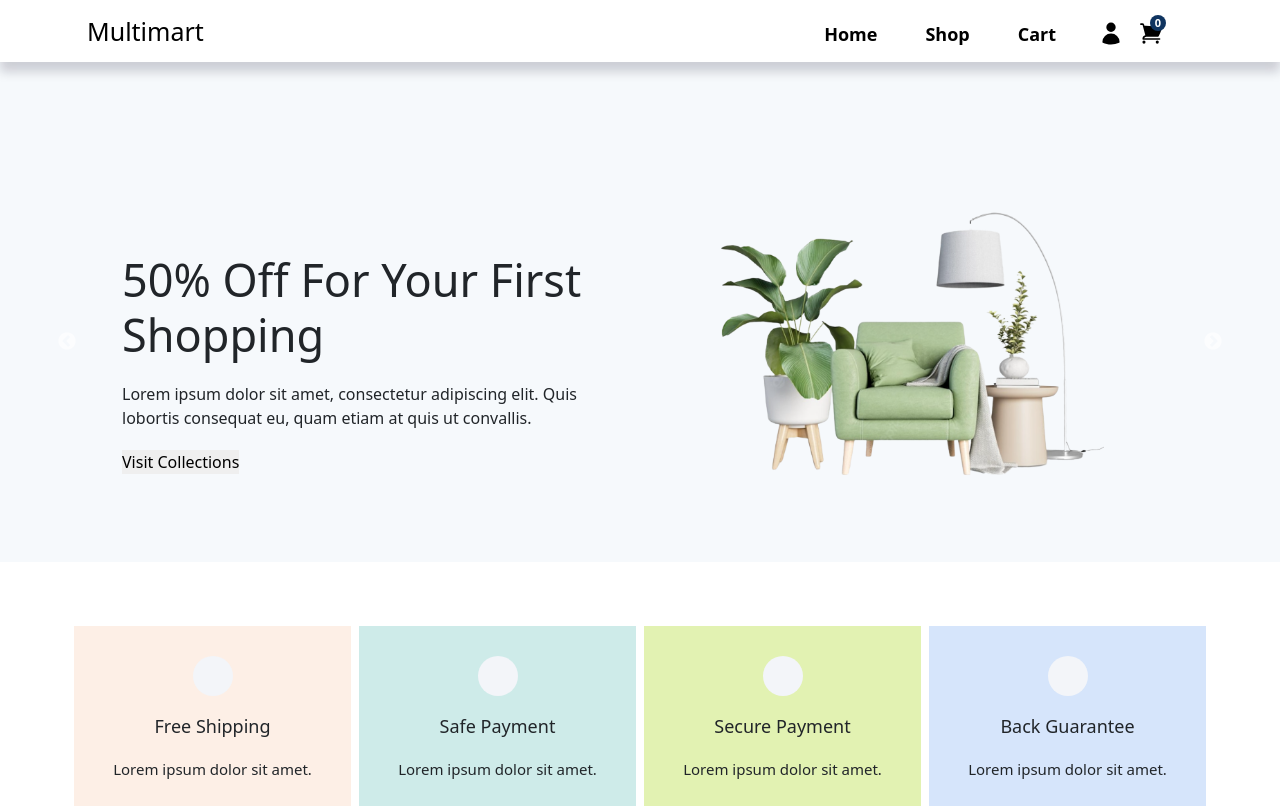
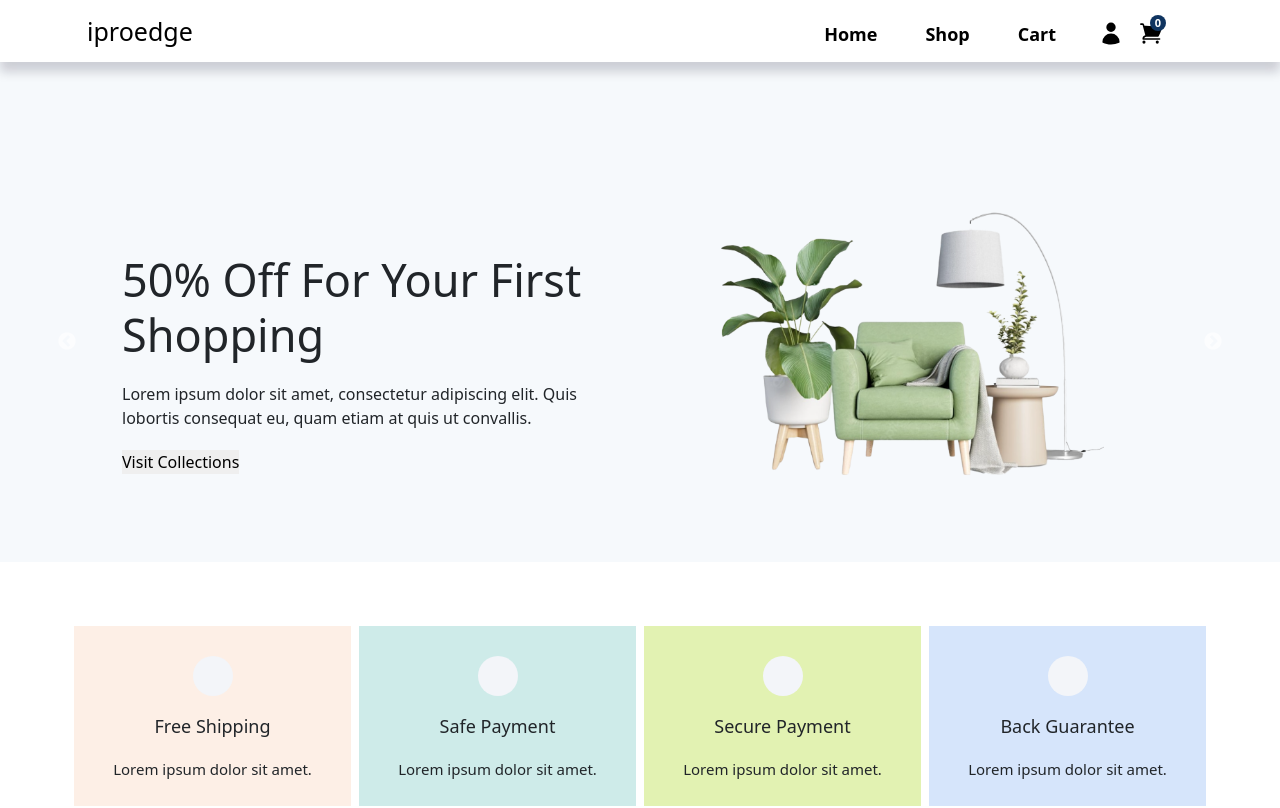
Before and after one commit to Jonzdee/iProEdge.v2, a React (Vite) app: page / in a window 1280 px wide. Shown: the top 808 px of the page. Built offline with nearby package versions, Linux system fonts and the light colour scheme; no server answers.

Commit message:
first commit

```diff
--- a/src/components/Navbar/Navbar.jsx
+++ b/src/components/Navbar/Navbar.jsx
@@ -31,7 +31,7 @@ const NavBar = () => {
       <Container className="navbar-container">
         <Navbar.Brand to="/">
           <ion-icon name="bag"></ion-icon>
-          <h1 className="logo">Multimart</h1>
+          <h1 className="logo">iproedge</h1>
         </Navbar.Brand>
         {/* Media cart and toggle */}
         <div className="d-flex">
```
